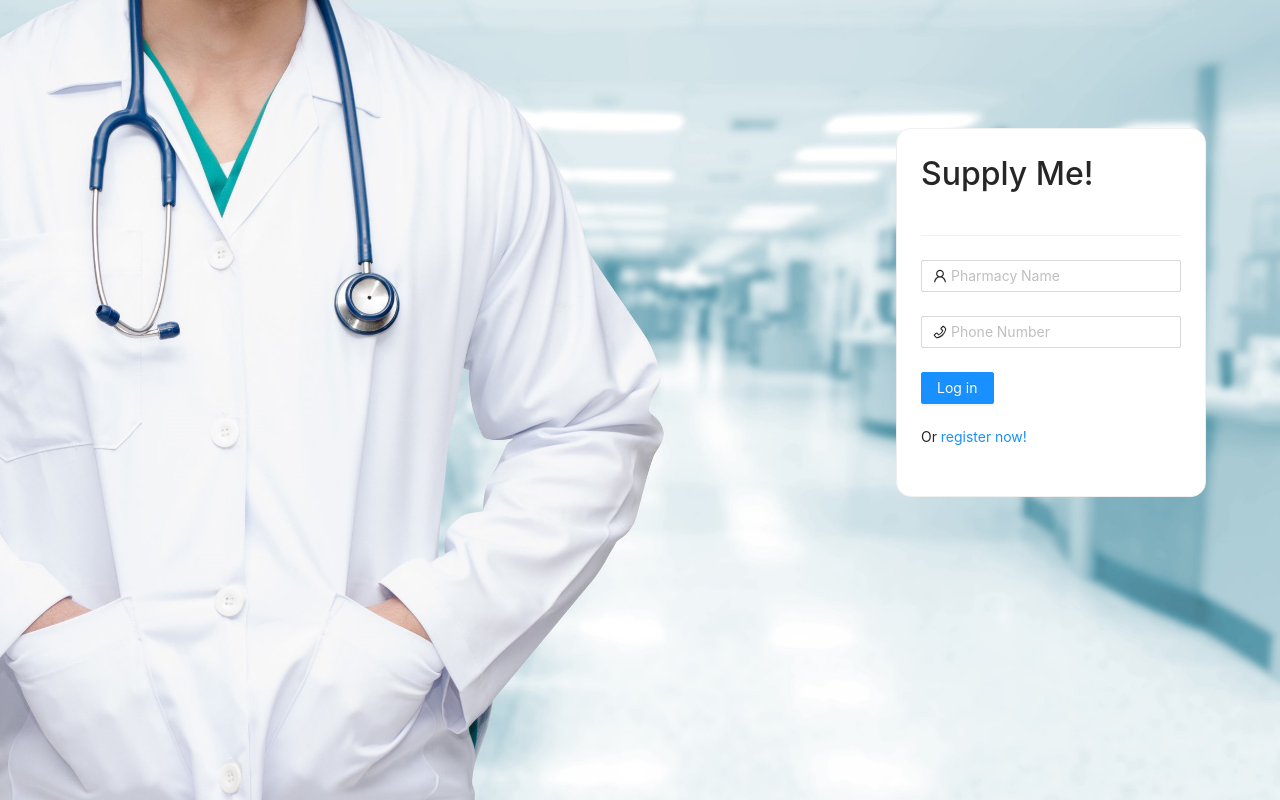
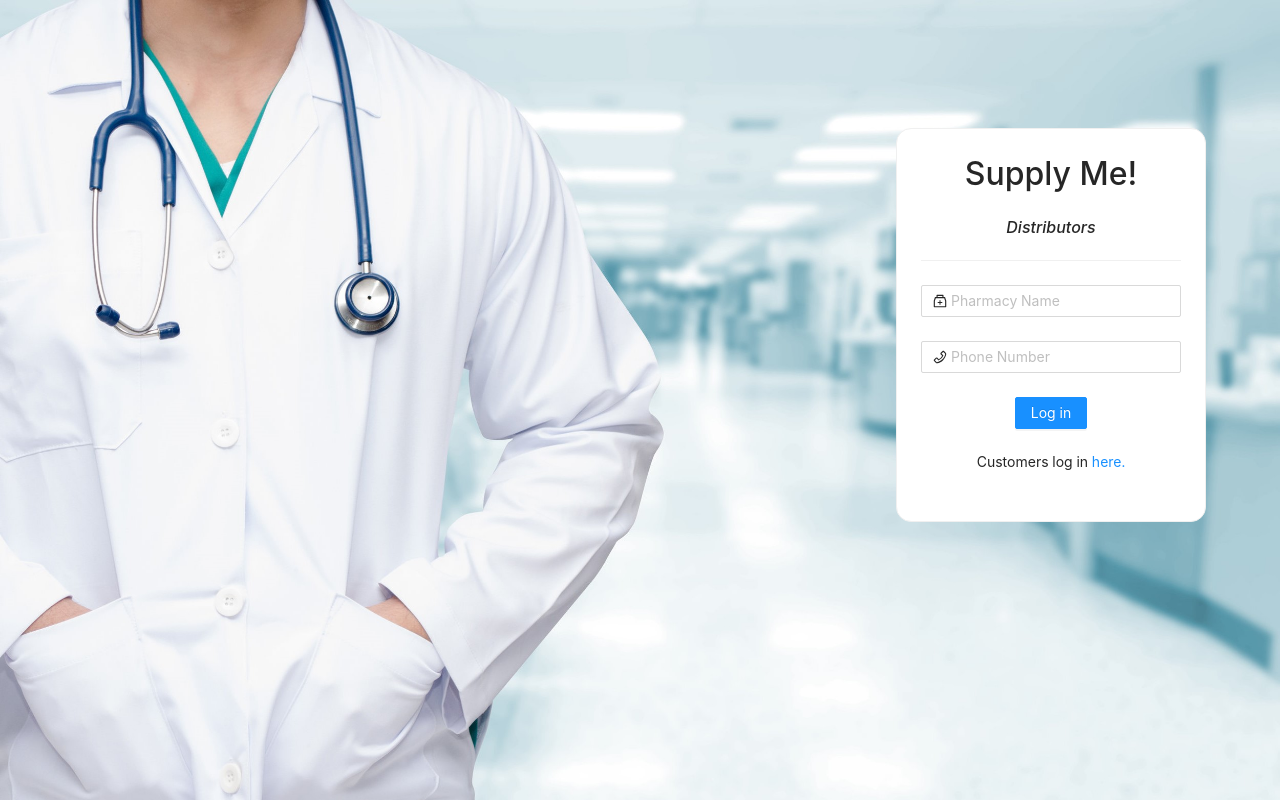
Before and after one commit to DonSon03/HooHacks-2020, a React (Create React App) app: page /distributor in a window 1280 px wide. Built offline with nearby package versions, Linux system fonts and the light colour scheme.

Commit message:
can now log in correctly

```diff
--- a/src/App.js
+++ b/src/App.js
@@ -11,7 +11,6 @@ import Customer from "./component/Customer"
 import CustomerHome from "./component/CustomerHome"
 import DistributorHome from "./component/DistributorHome"
 import Verify from "./component/Verify"
-
 
 function App() {
   return (
--- a/src/component/CustomerLogin.js
+++ b/src/component/CustomerLogin.js
@@ -64,7 +64,7 @@ class CustomerLogin extends Component{
             <Card bordered={true} style={{ backgroundColor:'white', borderRadius:'15px', marginLeft: '10%', marginRight:'5%',marginTop:'10%'}}>
             <Meta
                 title={<h1>Supply Me!</h1>}
-                style={{color:'#1A2E33'}}
+                style={{color:'#1A2E33', textAlign:'center'}}
             />
 
             <Divider/>
@@ -76,6 +76,7 @@ class CustomerLogin extends Component{
                 remember: true,
             }}
             onFinish={this.onFinish}
+            style={{textAlign:'center'}}
             >
             <Form.Item
             name="firstName"
--- a/src/component/Distributor.js
+++ b/src/component/Distributor.js
@@ -3,6 +3,7 @@ import React, { Component } from 'react';
 import DistributorLogin from './DistributorLogin'
 import { Row, Col, Button,Card,Typography,Form,InputNumber} from 'antd';
 import Cookies from 'js-cookie'
+import { LogoutOutlined } from '@ant-design/icons';
 
 const {Title} = Typography
 class Distributor extends Component{
@@ -40,7 +41,7 @@ class Distributor extends Component{
                 <div>
 
                     <Card title = {<Title level={1}>{this.state.user.pharmacyName+" "+this.state.user.companyNumber}</Title>}
-                        extra={<Button onClick={this.signout}>signOut</Button>}
+                        extra={<Button onClick={this.signout} icon={<LogoutOutlined />}></Button>}
                         bordered={true}
                         style={{ backgroundColor:'white', borderRadius:'15px', marginLeft: '20%', marginRight:'20%',marginTop:'5%'}}
                     >
--- a/src/component/DistributorLogin.js
+++ b/src/component/DistributorLogin.js
@@ -1,7 +1,7 @@
 import React, { Component } from 'react';
 import axios from 'axios';
 import { Form, Input, Button } from 'antd';
-import { UserOutlined, PhoneOutlined } from '@ant-design/icons';
+import { MedicineBoxOutlined, PhoneOutlined } from '@ant-design/icons';
 
 import { Spin, Icon, Card, Divider, List, Avatar } from 'antd';
 
@@ -37,8 +37,8 @@ class DistributorLogin extends Component{
         return (
             <Card bordered={true} style={{ backgroundColor:'white', borderRadius:'15px', marginLeft: '70%', marginRight:'5%',marginTop:'10%'}}>
             <Meta
-                title={<h1>Supply Me!</h1>}
-                style={{color:'#1A2E33'}}
+                title={<div><h1>Supply Me!</h1><i>Distributors</i></div>}
+                style={{color:'#1A2E33', textAlign:'center'}}
             />
 
             <Divider/>
@@ -50,6 +50,7 @@ class DistributorLogin extends Component{
                 remember: true,
             }}
             onFinish={this.onFinish}
+            style={{textAlign:'center'}}
             >
             <Form.Item
             name="pharmacyName"
@@ -62,7 +63,7 @@ class DistributorLogin extends Component{
 
 
             >
-            <Input prefix={<UserOutlined className="site-form-item-icon" />}
+            <Input prefix={<MedicineBoxOutlined className="site-form-item-icon" />}
                             placeholder="Pharmacy Name"
 
                             />
@@ -90,7 +91,7 @@ class DistributorLogin extends Component{
             </Button>
             <br></br>
             <br></br>
-            Or <a href="/signup">register now!</a>
+            Customers log in <a href="/">here.</a>
             </Form.Item>
 
             </Form>
```
Also changed, not shown: 2 other files (tests, documents, lock files or other folders).
